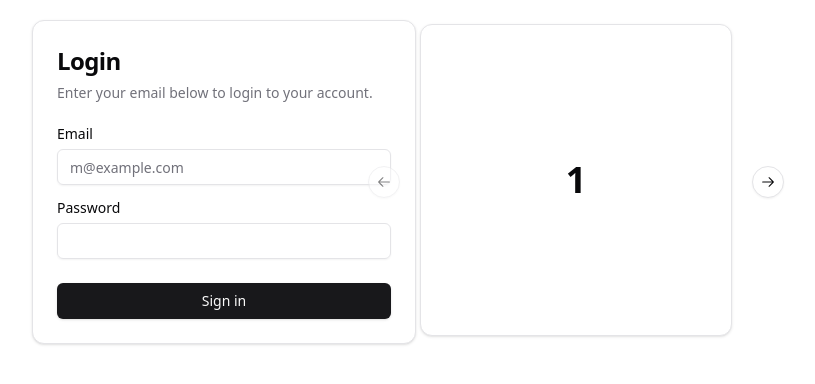
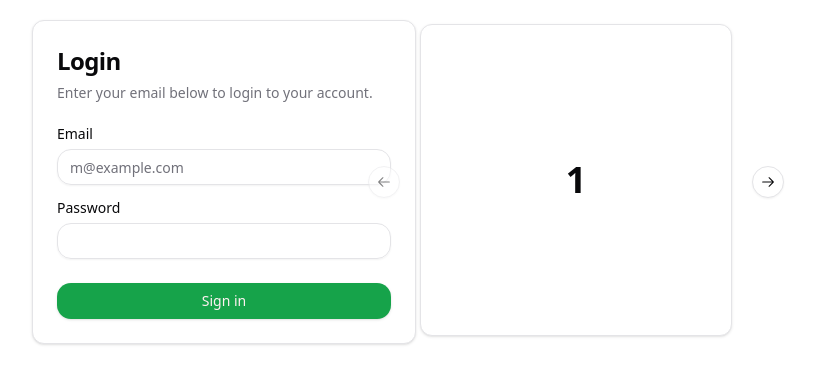
Before and after one commit to aidian3k/hackyeah-2024, a React (Vite) app in the folder hackyeah-frontend/: page / in a window 1280 px wide. Shown: the top 384 px of the page, without its empty margins (256-1071 px from the left). Built offline with nearby package versions, Linux system fonts and the light colour scheme.

Commit message:
Changed theme to use green as primary

```diff
--- a/hackyeah-frontend/src/index.css
+++ b/hackyeah-frontend/src/index.css
@@ -1,6 +1,7 @@
 @tailwind base;
 @tailwind components;
 @tailwind utilities;
+
 @layer base {
   :root {
     --background: 0 0% 100%;
@@ -9,8 +10,8 @@
     --card-foreground: 240 10% 3.9%;
     --popover: 0 0% 100%;
     --popover-foreground: 240 10% 3.9%;
-    --primary: 240 5.9% 10%;
-    --primary-foreground: 0 0% 98%;
+    --primary: 142.1 76.2% 36.3%;
+    --primary-foreground: 355.7 100% 97.3%;
     --secondary: 240 4.8% 95.9%;
     --secondary-foreground: 240 5.9% 10%;
     --muted: 240 4.8% 95.9%;
@@ -21,41 +22,43 @@
     --destructive-foreground: 0 0% 98%;
     --border: 240 5.9% 90%;
     --input: 240 5.9% 90%;
-    --ring: 240 10% 3.9%;
+    --ring: 142.1 76.2% 36.3%;
+    --radius: 1rem;
     --chart-1: 12 76% 61%;
     --chart-2: 173 58% 39%;
     --chart-3: 197 37% 24%;
     --chart-4: 43 74% 66%;
     --chart-5: 27 87% 67%;
-    --radius: 0.5rem
   }
+
   .dark {
-    --background: 240 10% 3.9%;
-    --foreground: 0 0% 98%;
-    --card: 240 10% 3.9%;
-    --card-foreground: 0 0% 98%;
-    --popover: 240 10% 3.9%;
-    --popover-foreground: 0 0% 98%;
-    --primary: 0 0% 98%;
-    --primary-foreground: 240 5.9% 10%;
+    --background: 20 14.3% 4.1%;
+    --foreground: 0 0% 95%;
+    --card: 24 9.8% 10%;
+    --card-foreground: 0 0% 95%;
+    --popover: 0 0% 9%;
+    --popover-foreground: 0 0% 95%;
+    --primary: 142.1 70.6% 45.3%;
+    --primary-foreground: 144.9 80.4% 10%;
     --secondary: 240 3.7% 15.9%;
     --secondary-foreground: 0 0% 98%;
-    --muted: 240 3.7% 15.9%;
+    --muted: 0 0% 15%;
     --muted-foreground: 240 5% 64.9%;
-    --accent: 240 3.7% 15.9%;
+    --accent: 12 6.5% 15.1%;
     --accent-foreground: 0 0% 98%;
     --destructive: 0 62.8% 30.6%;
-    --destructive-foreground: 0 0% 98%;
+    --destructive-foreground: 0 85.7% 97.3%;
     --border: 240 3.7% 15.9%;
     --input: 240 3.7% 15.9%;
-    --ring: 240 4.9% 83.9%;
+    --ring: 142.4 71.8% 29.2%;
     --chart-1: 220 70% 50%;
     --chart-2: 160 60% 45%;
     --chart-3: 30 80% 55%;
     --chart-4: 280 65% 60%;
-    --chart-5: 340 75% 55%
+    --chart-5: 340 75% 55%;
   }
 }
+
 @layer base {
   * {
     @apply border-border;
```
